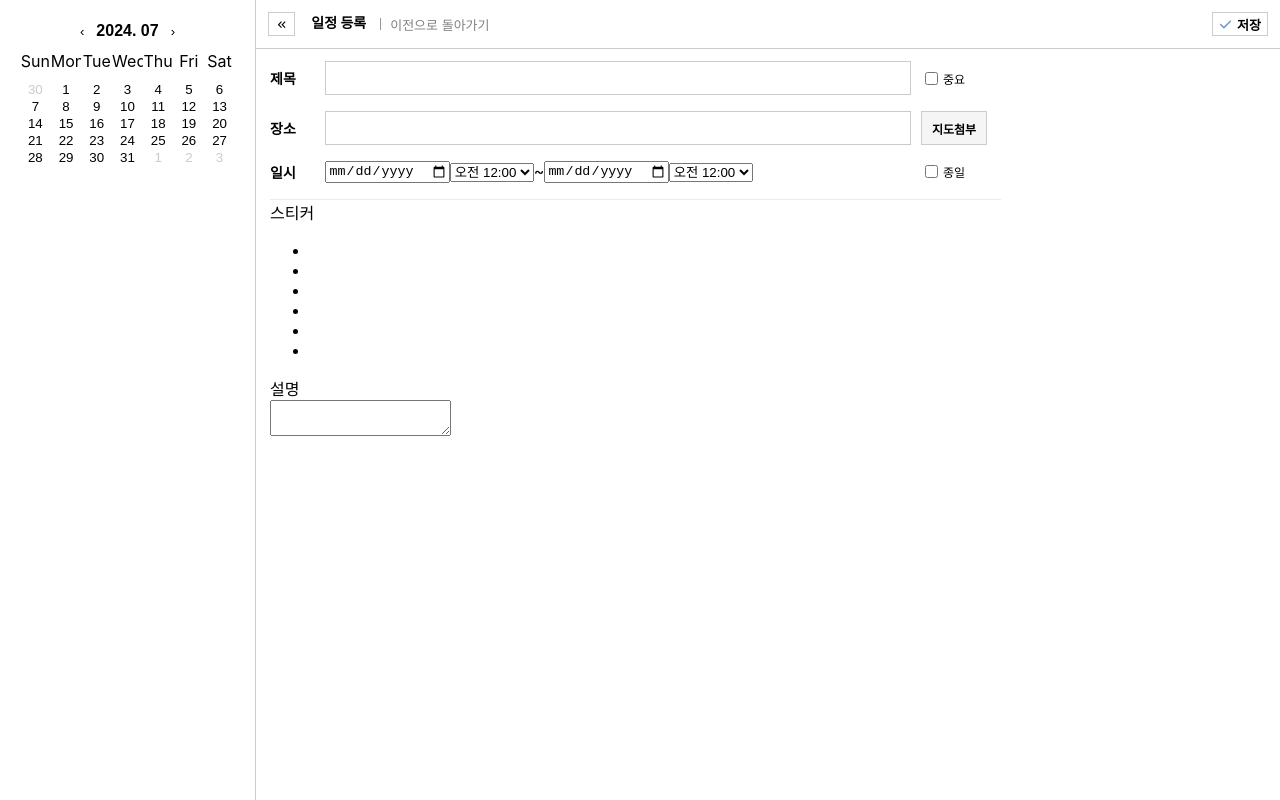
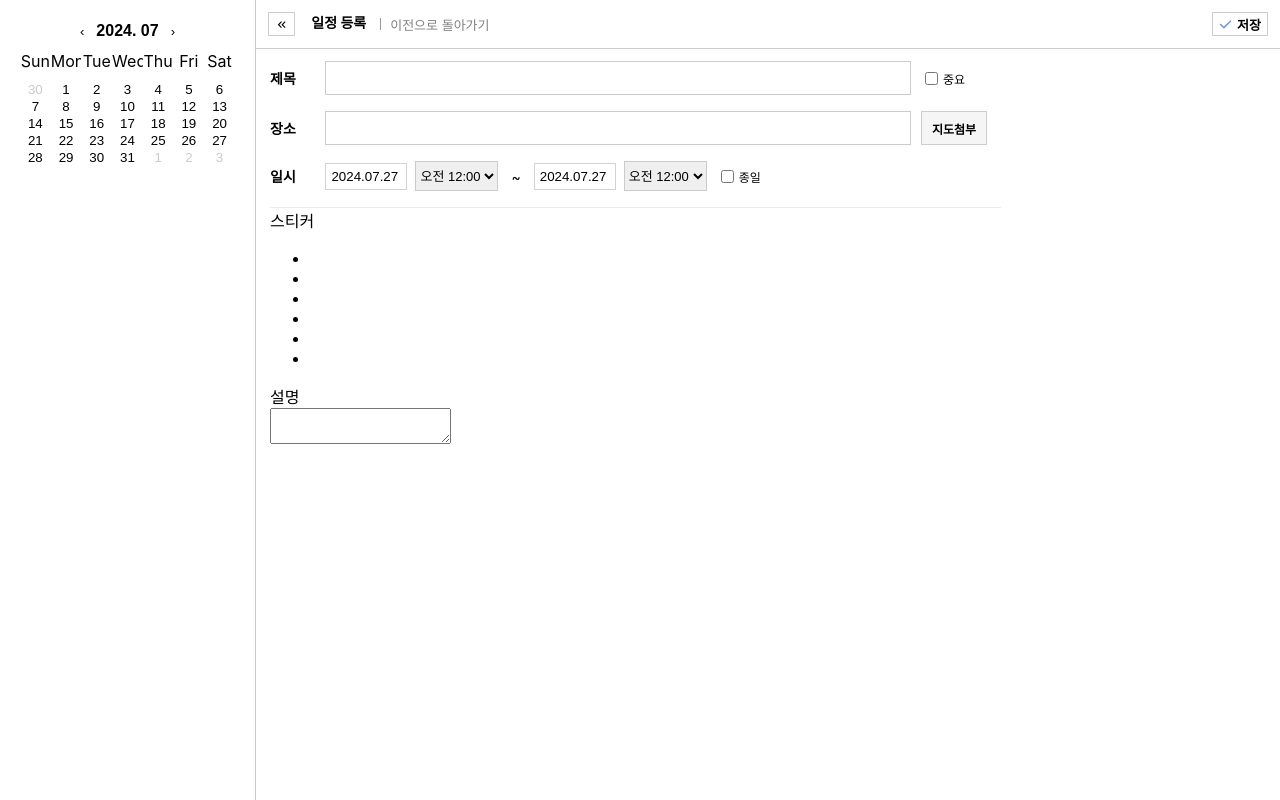
Before and after one commit to gaebonglee/ts_workspace, a React (Create React App) app in the folder calendar/: page / in a window 1280 px wide. Built offline with nearby package versions, Linux system fonts and the light colour scheme.

Commit message:
중간업데이트

```diff
--- a/calendar/package.json
+++ b/calendar/package.json
@@ -1,5 +1,5 @@
 {
-  "name": "my-todo-app",
+  "name": "calendar",
   "version": "0.1.0",
   "private": true,
   "dependencies": {
@@ -13,6 +13,7 @@
     "moment": "^2.30.1",
     "react": "^18.3.1",
     "react-calendar": "^5.0.0",
+    "react-datepicker": "^7.3.0",
     "react-dom": "^18.3.1",
     "react-icons": "^5.2.1",
     "react-scripts": "5.0.1",
--- /dev/null
+++ b/calendar/src/components/scheduleAdd/TimeOption.tsx
@@ -0,0 +1,29 @@
+import React from "react";
+
+const generateTimeOptions = () => {
+  const times = [];
+  const formatTime = (hour: number, minute: number) => {
+    const period = hour < 12 ? "오전" : "오후";
+    const adjustedHour = hour % 12 === 0 ? 12 : hour % 12;
+    return `${period} ${adjustedHour.toString().padStart(2, "0")}:${minute
+      .toString()
+      .padStart(2, "0")}`;
+  };
+
+  for (let hour = 0; hour < 24; hour++) {
+    for (let minute = 0; minute < 60; minute += 30) {
+      times.push(
+        <option key={`${hour}:${minute}`} value={formatTime(hour, minute)}>
+          {formatTime(hour, minute)}
+        </option>
+      );
+    }
+  }
+  return times;
+};
+
+const TimeOption = () => {
+  return <>{generateTimeOptions()}</>;
+};
+
+export default TimeOption;
--- a/calendar/src/components/scheduleAdd/TimeSelect.tsx
+++ b/calendar/src/components/scheduleAdd/TimeSelect.tsx
@@ -1,29 +1,34 @@
-import React from "react";
-
-const generateTimeOptions = () => {
-  const times = [];
-  const formatTime = (hour: number, minute: number) => {
-    const period = hour < 12 ? "오전" : "오후";
-    const adjustedHour = hour % 12 === 0 ? 12 : hour % 12;
-    return `${period} ${adjustedHour.toString().padStart(2, "0")}:${minute
-      .toString()
-      .padStart(2, "0")}`;
-  };
-
-  for (let hour = 0; hour < 24; hour++) {
-    for (let minute = 0; minute < 60; minute += 30) {
-      times.push(
-        <option key={`${hour}:${minute}`} value={formatTime(hour, minute)}>
-          {formatTime(hour, minute)}
-        </option>
-      );
-    }
-  }
-  return times;
-};
+import React, { useState } from "react";
+import DatePicker from "react-datepicker";
+import "react-datepicker/dist/react-datepicker.css";
+import TimeOptions from "./TimeOption";
+import "../../styles/scheduleAdd/TimeSelect.scss";
 
 const TimeSelect = () => {
-  return <>{generateTimeOptions()}</>;
+  const [startDate, setStartDate] = useState(new Date());
+  const [endDate, setEndDate] = useState(new Date());
+
+  return (
+    <div className="dateSelection">
+      <DatePicker
+        selected={startDate}
+        onChange={(date) => setStartDate(date as Date)}
+        dateFormat="yyyy.MM.dd"
+      />
+      <select className="selectBox">
+        <TimeOptions />
+      </select>
+      <span>~</span>
+      <DatePicker
+        selected={endDate}
+        onChange={(date) => setEndDate(date as Date)}
+        dateFormat="yyyy.MM.dd"
+      />
+      <select className="selectBox">
+        <TimeOptions />
+      </select>
+    </div>
+  );
 };
 
 export default TimeSelect;
--- a/calendar/src/components/scheduleAdd/Title.tsx
+++ b/calendar/src/components/scheduleAdd/Title.tsx
@@ -1,6 +1,6 @@
 import React from "react";
 import "../../styles/scheduleAdd/Title.scss";
-import TimeOptions from "./TimeSelect";
+import TimeSelect from "./TimeSelect";
 
 const Title = () => {
   return (
@@ -31,21 +31,7 @@ const Title = () => {
       <div className="article date">
         <span className="tit">일시</span>
         <div className="cont">
-          <div className="pos_input">
-            <input type="date" id="start_date" />
-            <div className="timeSelectWrap">
-              <select className="selectBox">
-                <TimeOptions />
-              </select>
-            </div>
-            <a>~</a>
-            <input type="date" id="end_date" />
-            <div className="timeSelectWrap">
-              <select className="selectBox">
-                <TimeOptions />
-              </select>
-            </div>
-          </div>
+          <TimeSelect />
           <div className="pos_right">
             <input type="checkbox" />
             <span>종일</span>
--- /dev/null
+++ b/calendar/src/styles/scheduleAdd/TimeSelect.scss
@@ -0,0 +1,49 @@
+@import "../common.scss";
+
+//react-datePicker
+
+.react-datepicker__input-container {
+
+  position: relative;
+  input[type="text"] {
+    align-items: center;
+    border: 1px solid lightgray;
+    padding: 5px;
+    width: 70px;
+    outline: none;
+  }
+}
+.react-datepicker-popper {
+  left: 5rem !important;
+  .react-datepicker__triangle {
+    display: none;
+  }
+}
+
+.dateSelection {
+  display: flex;
+  align-items: center;
+  gap: 0.5rem;
+
+  .datePicker {
+    width: 120px;
+    height: 30px;
+    border: 1px solid #cbcbcb;
+    padding-left: 5px;
+    font-size: 14px;
+    outline: none;
+  }
+
+  .selectBox {
+    height: 30px;
+    border: 1px solid #cbcbcb;
+    font-size: 14px;
+    outline: none;
+    font-size: 13px;
+  }
+
+  span {
+    font-size: 14px;
+    padding: 0 5px;
+  }
+}
--- a/calendar/src/styles/scheduleAdd/Title.scss
+++ b/calendar/src/styles/scheduleAdd/Title.scss
@@ -10,13 +10,11 @@
     display: flex;
     align-items: center;
     padding-bottom: 1rem;
-
     .tit {
       font-size: 14px;
       font-weight: $fontWeight2;
-      width: 60px; // label width to align items
+      width: 60px;
     }
-
     .cont {
       display: flex;
       align-items: center;
@@ -66,7 +64,21 @@
 
   .place .cont {
     .pos_input input {
-      width: calc(100% - 110px); // Adjust width considering the button size
+      width: calc(100% - 110px);
+    }
+  }
+
+  .date {
+    .cont {
+      display: flex;
+      align-items: center;
+
+      .pos_right {
+        margin-left: 10px;
+        input[type="checkbox"] {
+          margin-right: 5px;
+        }
+      }
     }
   }
 }
```
Also changed, not shown: 1 other file (tests, documents, lock files or other folders).
